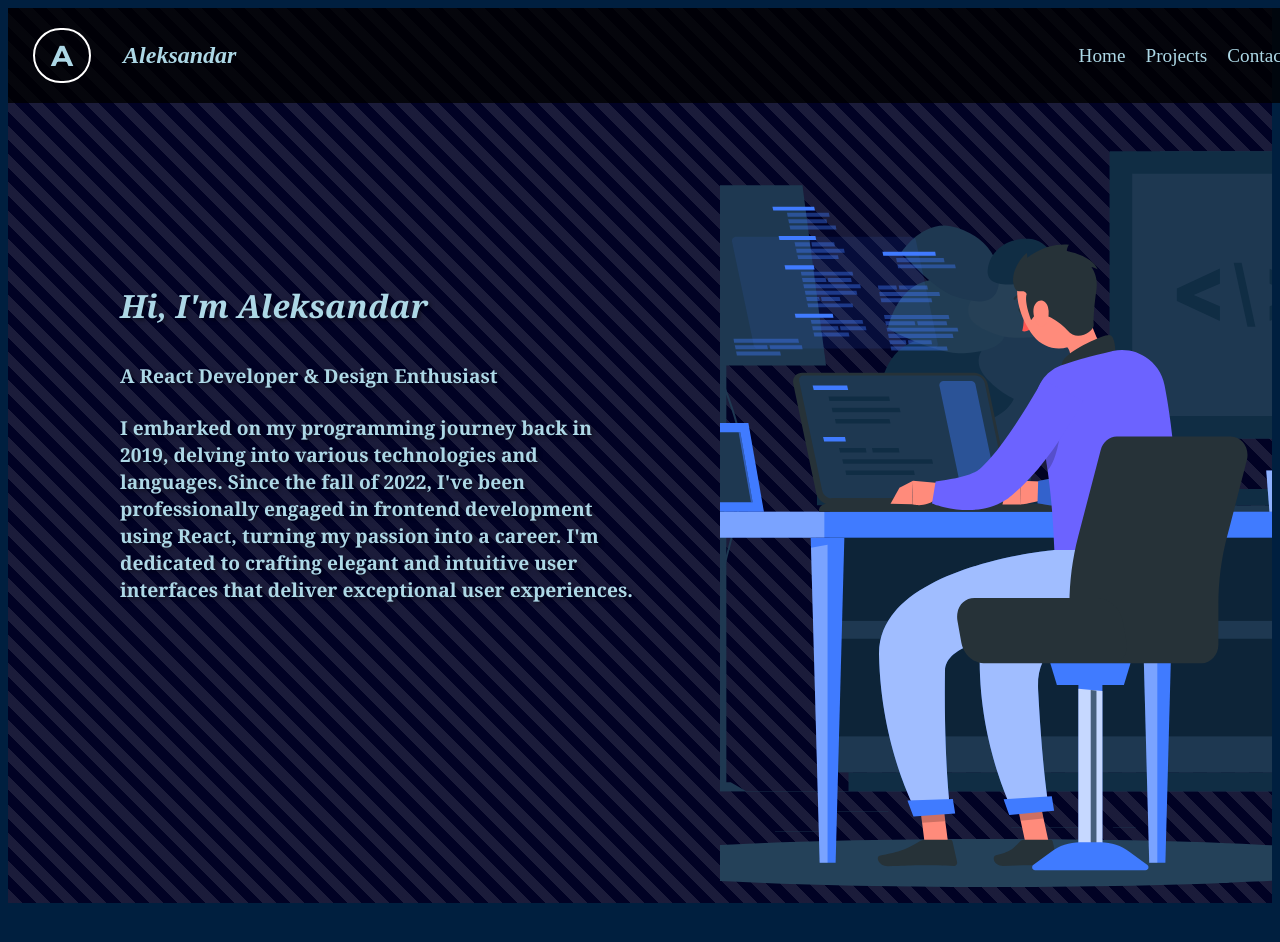
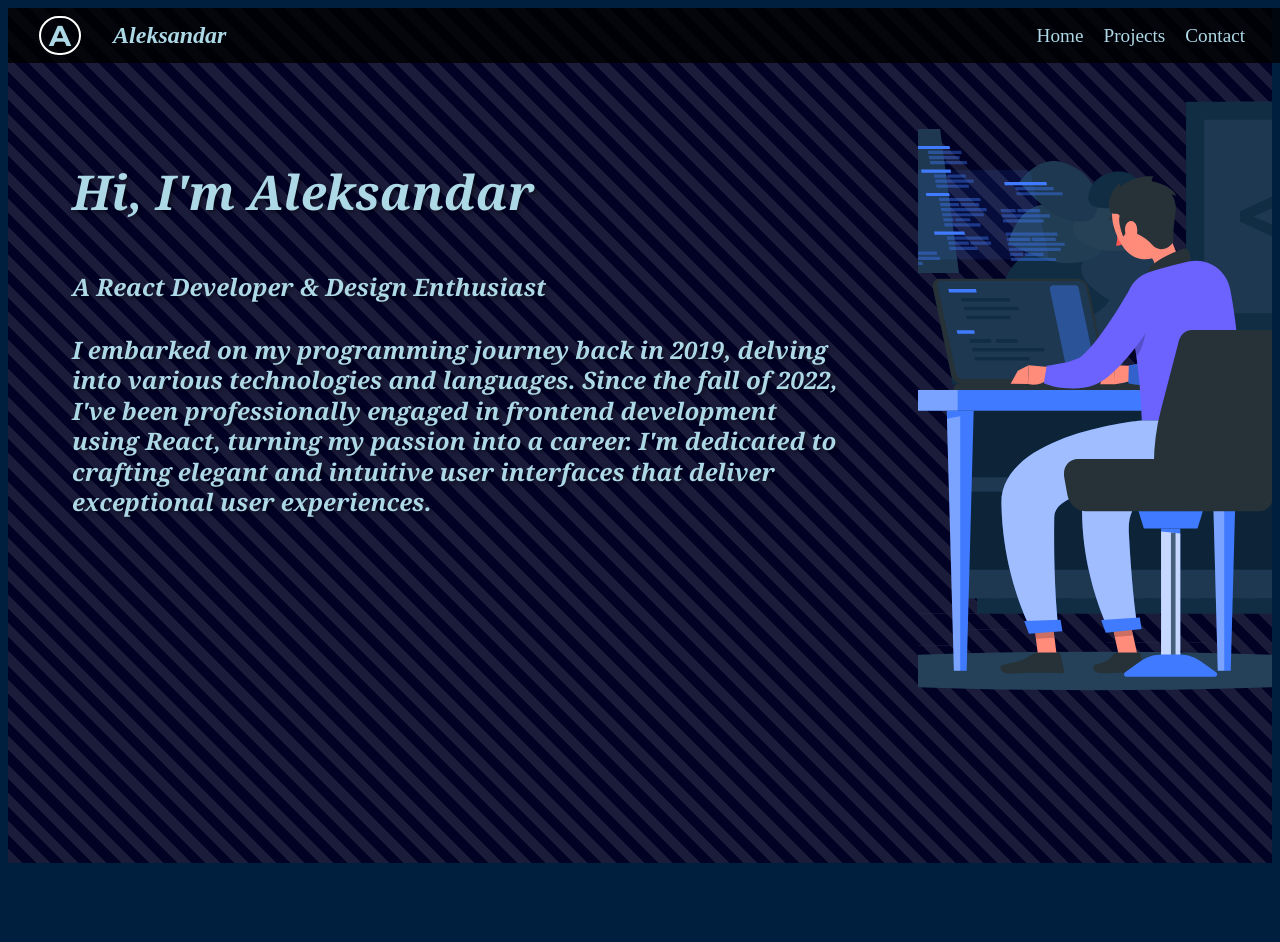
Before and after one commit to Vuckosm91/portfolio-vucko, a React (Vite) app: page / in a window 1280 px wide. Shown: the top 942 px of the page. After the commit the page ends 871 px from the top, so only its background shows below. Built offline with nearby package versions, Linux system fonts and the light colour scheme.

Commit message:
styling-1

```diff
--- a/src/components/Navbar.tsx
+++ b/src/components/Navbar.tsx
@@ -22,6 +22,7 @@
         </LinkA>
         <Logo>Aleksandar</Logo>
       </DivFlexRowLogo>
+
       <NavList>
         <NavItem>
           <NavLink to="/">Home</NavLink>
--- a/src/components/NavbarStyled.tsx
+++ b/src/components/NavbarStyled.tsx
@@ -16,13 +16,14 @@
 
 export const NavbarContainer = styled.nav`
   background-color: rgba(0, 0, 0, 0.8);
-  padding: 20px 25px;
+  padding: 8px 15px;
   display: flex;
   width: 100%;
+  z-index: 1;
   justify-content: space-between;
   align-items: center;
-  @media (max-width: 768px) {
-    padding: 10px 0;
+  @media (max-width: 1024px) {
+    width: 100%;
   }
 `;
 
@@ -36,14 +37,12 @@
 `;
 
 export const DivFlexRowLogoContainer = styled(DivFlexRowLogo)`
-  gap: 2rem;
-  padding: 0.5rem 1rem;
   animation: ${flipIn} 1s ease-in-out forwards;
   border: 2px solid #fff;
+  padding-inline: 0.5rem;
+  margin-left: 1rem;
   border-radius: 10rem;
-  @media (max-width: 768px) {
-    padding: 0px 12px;
-    margin-left: 10px;
+  @media (max-width: 1024px) {
   }
 `;
 
@@ -51,9 +50,13 @@
   list-style: none;
   display: flex;
   margin: 0;
+  margin-right: 2rem;
   padding: 0;
   @media (max-width: 768px) {
     font-size: 0.8rem;
+  }
+  @media (max-width: 1024px) {
+    margin-right: 1.5rem;
   }
 `;
 
--- a/src/index.css
+++ b/src/index.css
@@ -1,4 +1,6 @@
 body {
+
+  display: flex;
   background-color: #001f3f;
-  overflow: hidden;
-}
+  overflow: hidden
+};
--- a/src/pages/Home.tsx
+++ b/src/pages/Home.tsx
@@ -1,24 +1,28 @@
 import {
+  DivFlexTextContainer,
   DivRowHalf,
   DivRowHalfImage,
   PageWrapper,
-  TextStyledItalicL,
   TextStyledM,
+  TextStyled_L_Italic,
 } from "./HomeStyled";
 
 const Home = () => {
   return (
     <PageWrapper>
       <DivRowHalf>
-        <TextStyledItalicL>Hi, I'm Aleksandar</TextStyledItalicL>
-        <TextStyledM>A React Developer & Design Enthusiast</TextStyledM>
-        <TextStyledM>
-          I embarked on my programming journey back in 2019, delving into
-          various technologies and languages. Since the fall of 2022, I've been
-          professionally engaged in frontend development using React, turning my
-          passion into a career. I'm dedicated to crafting elegant and intuitive
-          user interfaces that deliver exceptional user experiences.
-        </TextStyledM>
+        <DivFlexTextContainer>
+          <TextStyled_L_Italic>Hi, I'm Aleksandar</TextStyled_L_Italic>
+          <TextStyledM>A React Developer & Design Enthusiast</TextStyledM>
+          <TextStyledM>
+            I embarked on my programming journey back in 2019, delving into
+            various technologies and languages. Since the fall of 2022, I've
+            been professionally engaged in frontend development using React,
+            turning my passion into a career. I'm dedicated to crafting elegant
+            and intuitive user interfaces that deliver exceptional user
+            experiences.
+          </TextStyledM>
+        </DivFlexTextContainer>
       </DivRowHalf>
       <DivRowHalfImage />
     </PageWrapper>
--- a/src/pages/HomeStyled.tsx
+++ b/src/pages/HomeStyled.tsx
@@ -27,7 +27,9 @@
 export const PageWrapper = styled.div`
   display: flex;
   height: 100vh;
-  @media (max-width: 768px) {
+  gap: 1rem;
+  overflow: hidden;
+  @media (max-width: 1248px) {
     flex-direction: column;
     height: auto;
   }
@@ -41,25 +43,41 @@
 export const DivRowHalf = styled(DivFlexColumn)`
   align-items: Start;
   justify-content: Start;
-  width: 50%;
+  width: 65%;
   height: 100%;
+  padding: 4rem;
   animation: ${fadeInLeft} 1s ease-in-out forwards;
-  padding-top: 10rem;
-  padding-left: 5rem;
-  padding-right: 5rem;
+
   @media (max-width: 768px) {
-    width: auto;
+    width: 100%;
     height: auto;
+  }
+
+  @media (max-width: 1024px) {
+    width: 80%;
+    height: 100%;
     padding-top: 2rem;
-    padding-left: 0.2rem;
-    padding-right: 0;
-    margin-inline: 1rem;
+  }
+`;
+
+export const DivFlexTextContainer = styled(DivFlexColumn)`
+  display: flex;
+  width: 100%;
+  align-items: start;
+
+  @media (max-width: 768px) {
+    width: 90%;
+    height: auto;
+  }
+
+  @media (min-width: 481px) and (max-width: 768px) {
   }
 `;
 
 export const DivRowHalfImage = styled.div`
-  width: 50%;
-  height: 100%;
+  display: flex;
+  width: 30%;
+  height: 80%;
   animation: ${fadeInRight} 1s ease-in-out forwards;
   background-image: url(${backgroundImage});
   background-size: cover;
@@ -67,41 +85,47 @@
   background-repeat: no-repeat;
   @media (max-width: 768px) {
     width: 100%;
-    height: 300px; /* ili neka druga visina koja odgovara */
+    height: 600px;
+  }
+  @media (max-width: 1248px) {
+    width: 80%;
+    height: 600px;
+    margin-top: 12rem;
   }
 `;
 
-export const TextStyledItalicL = styled.h1`
+export const TextStyledM = styled.h1`
   color: ${TextColor};
-  margin-left: 2rem;
-  font-size: 2rem;
+  font-size: 1.5rem;
+  line-height: 1.9rem;
   font-weight: 600;
   font-family: "Georgia", serif;
   font-style: italic;
   text-shadow: 2px 2px 4px rgba(0, 0, 0, 0.5);
   @media (max-width: 768px) {
-    font-size: 1.5rem;
+    font-size: 1.2rem;
     margin-left: 1rem;
   }
+  @media (min-width: 769px) and (max-width: 1024px) {
+    font-size: 1.6rem;
+  }
+`;
+
+export const TextStyled_M_Italic = styled(TextStyledM)`
+  font-style: italic;
 `;
 
 export const TextStyledL = styled.h1`
   color: ${TextColor};
-  margin-left: 2rem;
-  font-size: 2rem;
+  font-size: 3rem;
   font-family: "Georgia", serif;
   font-weight: 600;
   text-shadow: 2px 2px 4px rgba(0, 0, 0, 0.5);
   @media (max-width: 768px) {
     font-size: 1.5rem;
-    margin-left: 0;
   }
 `;
 
-export const TextStyledItalicM = styled(TextStyledItalicL)`
-  font-size: 1.2rem;
+export const TextStyled_L_Italic = styled(TextStyledL)`
+  font-style: italic;
 `;
-
-export const TextStyledM = styled(TextStyledL)`
-  font-size: 1.2rem;
-`;
```
Also changed, not shown: src/routing/LayoutStyled.tsx (+7 -0 lines).
